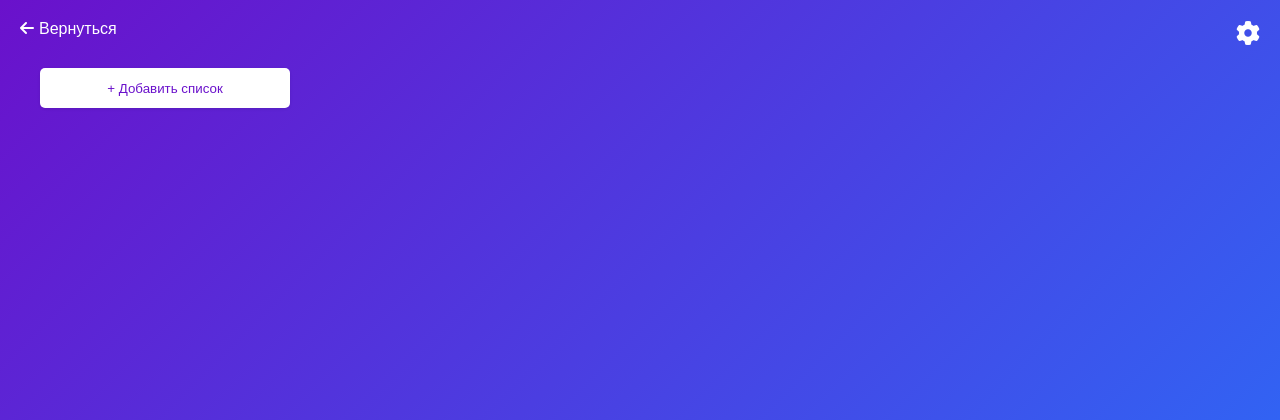
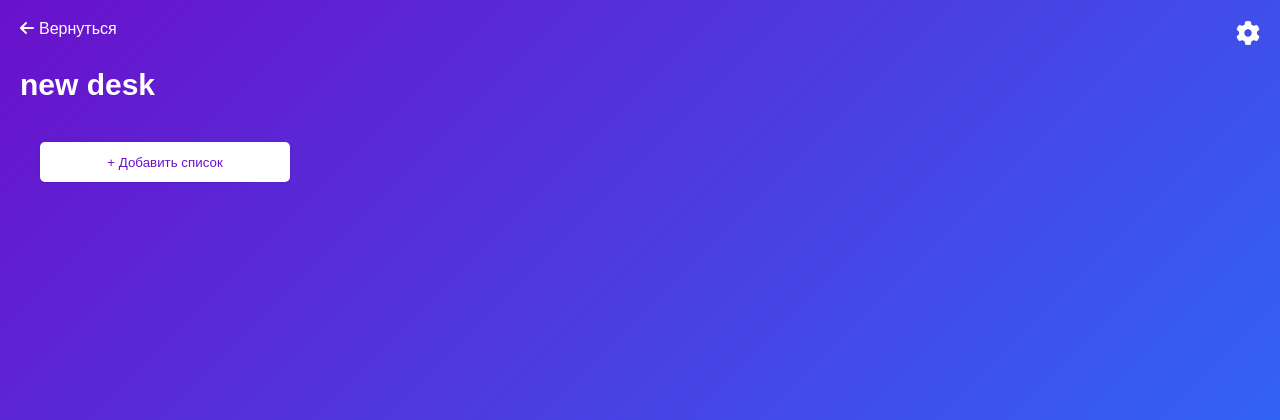
Before and after one commit to shinkarenkoVitalina/TaskFlow, a Django app: page /workspace/desk/6 in a window 1280 px wide. Shown: the top 420 px of the page. Run offline with Django 5.2, Linux system fonts and the light colour scheme; a user stored in the database is signed in; data comes from the database, SQL or seed files in the repository; both versions use the stored data as it was after the commit.

Commit message:
Stop tracking __pycache__. Added edit functionality for desk title

```diff
--- a/workspace/static/workspace/css/nwp.css
+++ b/workspace/static/workspace/css/nwp.css
@@ -746,6 +746,14 @@ div.card-deadline {
     margin-bottom: 5px;
 }
 
+.desk-edit-input{
+    width: 40%
+    height: 30px;
+    font-size: 20px;
+    margin-top: 20px;
+    margin-bottom: 0px;
+}
+
 .edit-actions {
     display: flex;
     gap: 5px;
@@ -768,3 +776,22 @@ div.card-deadline {
     color: #333;
     border: 1px solid #ddd;
 }
+
+.desk-title-save, .desk-title-cancel {
+    font-size: 25 px;
+    height: 30px;
+    width: 5%;
+    margin-top: 15px;
+    color: #6a11cb;
+    background: white;
+}
+
+h3.desk-title{
+    font-size: 30px;
+    margin-bottom: 10px;
+}
+
+.desk-title-edit-btn{
+    font-size: 15px;
+    margin-top: 15px;
+}
--- a/workspace/templates/workspace/nwp.html
+++ b/workspace/templates/workspace/nwp.html
@@ -24,6 +24,20 @@
                 <a href="{% url 'mainpage' %}" class="btn-logout">Выйти</a>
             </div>
 
+            <div class="title-view" data-edit-type="desk-title">
+                <h3 class="desk-title">{{ desk.title }}</h3>
+                <button class="btn-edit-list" onclick="enableEdit(this, 'desk', {{ desk.id }})">
+                    <i class="desk-title-edit-btn fas fa-pencil-alt"></i>
+                </button>
+            </div>
+            <div class="title-edit" style="display: none;">
+                <input type="text" class="desk-edit-input edit-input" value="{{ desk.title }}">
+                <div class="edit-actions">
+                    <button class="desk-title-save btn-save" onclick="saveTitle(this, 'desk', {{ desk.id }})">Сохранить</button>
+                    <button class="desk-title-cancel btn-cancel" onclick="cancelEdit(this, 'desk')">Отмена</button>
+                </div>
+            </div>
+
             <!-- Контейнер для списков -->
             <div class="lists-container">
                 {% for l in lists %}
@@ -48,7 +62,7 @@
                             <i class="fas fa-ellipsis-h"></i>
                         </div>
                         <div class="list-options-menu">
-                            <form action="{% url 'delete_el_desk' 'list' l.pk desk_id %}" method="post">
+                            <form action="{% url 'delete_el_desk' 'list' l.pk desk.id %}" method="post">
                                 {% csrf_token %}
                                 <button class="btn delete-list">Удалить Список</button>
                             </form>
@@ -109,13 +123,13 @@
                                             <h4>Установить дедлайн</h4>
                                             <input type="datetime-local" id="deadline-input-{{ c.id }}" class="deadline-input">
                                             <div class="deadline-actions">
-                                                <button class="btn save-deadline" onclick="saveDeadline({{ c.id }}, {{ desk_id }})">Сохранить</button>
+                                                <button class="btn save-deadline" onclick="saveDeadline({{ c.id }}, {{ desk.id }})">Сохранить</button>
                                                 <button class="btn cancel-deadline" onclick="closeDeadlineModal('deadline-modal-{{ c.id }}')">Отмена</button>
                                             </div>
                                         </div>
                                     </div>
 
-                                    <form action="{% url 'delete_el_desk' 'card' c.pk desk_id %}" method="post">
+                                    <form action="{% url 'delete_el_desk' 'card' c.pk desk.id %}" method="post">
                                         {% csrf_token %}
                                         <button class="btn delete-card"><i class="fas fa-trash"></i> Удалить карточку</button>
                                     </form>
@@ -126,7 +140,7 @@
                                 <div class="add-checklist-container">
                                     <button class="btn add-checklist" onclick="showForm(this, 'add-checklist-form', 'add-checklist', 'add-checklist-container')"> <i class="fas fa-check-square"></i> Добавить чек-лист</button>
                                     <div class="add-checklist-form" style="display: none;">
-                                        <form action="{% url 'create_el_desk' 'checklist' 'card' c.id desk_id %}" method="post">
+                                        <form action="{% url 'create_el_desk' 'checklist' 'card' c.id desk.id %}" method="post">
                                             {% csrf_token %}
                                             {{ checklistform.as_p }}
 
@@ -164,7 +178,7 @@
                                         </div>
                                         <!-- Выпадающий список для удаления чек-листа -->
                                         <div class="checklist-options-menu">
-                                            <form action="{% url 'delete_el_desk' 'checklist' cl.pk desk_id %}" method="post">
+                                            <form action="{% url 'delete_el_desk' 'checklist' cl.pk desk.id %}" method="post">
                                                 {% csrf_token %}
                                                 <button class="btn delete-checklist"><i class="fas fa-trash"></i> Удалить Чек-лист</button>
                                             </form>
@@ -196,7 +210,7 @@
                                             </div>
                                             <!-- Выпадающий список для удаления пункта -->
                                             <div class="item-options-menu">
-                                                <form action="{% url 'delete_el_desk' 'checklist_item' el.pk desk_id %}" method="post">
+                                                <form action="{% url 'delete_el_desk' 'checklist_item' el.pk desk.id %}" method="post">
                                                     {% csrf_token %}
                                                     <button class="btn delete-checklist"><i class="fas fa-trash"></i> Удалить элемент</button>
                                                 </form>
@@ -210,7 +224,7 @@
                                     <div class="add-item-container">
                                     <button class="btn add-item" onclick="showForm(this, 'add-item-form', 'add-item', 'add-item-container')">+ Добавить элемент</button>
                                     <div class="add-item-form" style="display: none;">
-                                        <form action="{% url 'create_el_desk' 'item' 'checklist' cl.id desk_id %}" method="post">
+                                        <form action="{% url 'create_el_desk' 'item' 'checklist' cl.id desk.id %}" method="post">
                                             {% csrf_token %}
                                             {{ itemform.as_p }}
 
@@ -238,7 +252,7 @@
                         <div class="add-card-container">
                             <button class="btn add-card" onclick="showForm(this, 'add-card-form', 'add-card', 'add-card-container')">+ Добавить карточку</button>
                             <div class="add-card-form" style="display: none;">
-                                <form action="{% url 'create_el_desk' 'card' 'list' l.id desk_id %}" method="post">
+                                <form action="{% url 'create_el_desk' 'card' 'list' l.id desk.id %}" method="post">
                                     {% csrf_token %}
                                     {{ cardform.as_p }}
 
@@ -258,7 +272,7 @@
                 <div class="add-list-container">
                 <button class="btn add-list" onclick="showForm(this, 'add-list-form', 'add-list', 'add-list-container')">+ Добавить список</button>
                     <div class="add-list-form" style="display: none;">
-                        <form action="{% url 'create_el_desk' 'list' 'desk' desk_id desk_id %}" method="post">
+                        <form action="{% url 'create_el_desk' 'list' 'desk' desk.id desk.id %}" method="post">
                             {% csrf_token %}
                             {{ lform.as_p }}
 
--- a/workspace/templates/workspace/profile.html
+++ b/workspace/templates/workspace/profile.html
@@ -124,7 +124,6 @@
     </div>
 
     <script src="{% static 'workspace/js/profile.js' %}"></script>
-    <script src="{% static 'workspace/js/workspace.js' %}"></script>
 </body>
 {% else %}
 <h1> Кажется вы не авторизованы, войдите в аккаунт или зарегистрируйтесь для использования функций приложения </h1>
--- a/workspace/views.py
+++ b/workspace/views.py
@@ -85,8 +85,8 @@ def desk_view(request, desk_id):
         Основное представление рабочего пространства.
         Отображает все списки, карточки, чек-листы и их пункты для авторизованного пользователя.
         """
+    desk = models.Desk.objects.get(id=desk_id)
     if request.user.is_authenticated:
-        desk_title = models.Desk.objects.get(id=desk_id).title
         lists = models.List.objects.filter(parent_id=desk_id)
         cards = models.Card.objects.filter(parent__in=lists)
         checklists = models.CheckList.objects.filter(parent__in=cards)
@@ -107,8 +107,7 @@ def desk_view(request, desk_id):
                    'checklistform': checklist_form,
                    'itemform': item_form,
 
-                   'desk_id': desk_id,
-                   'desk_title': desk_title,
+                   'desk': desk
                    }
     else:
         context = {}
```
Also changed, not shown: workspace/static/workspace/js/profile.js (+35 -0 lines), db.sqlite3, 1 other file.
